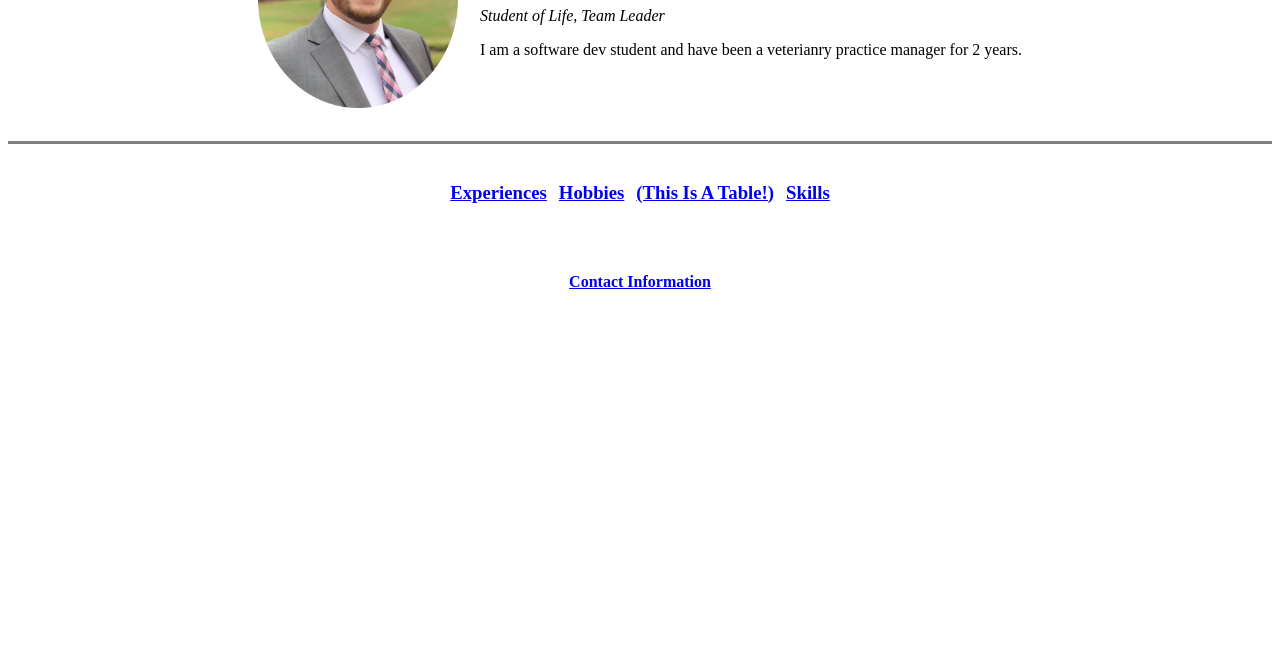
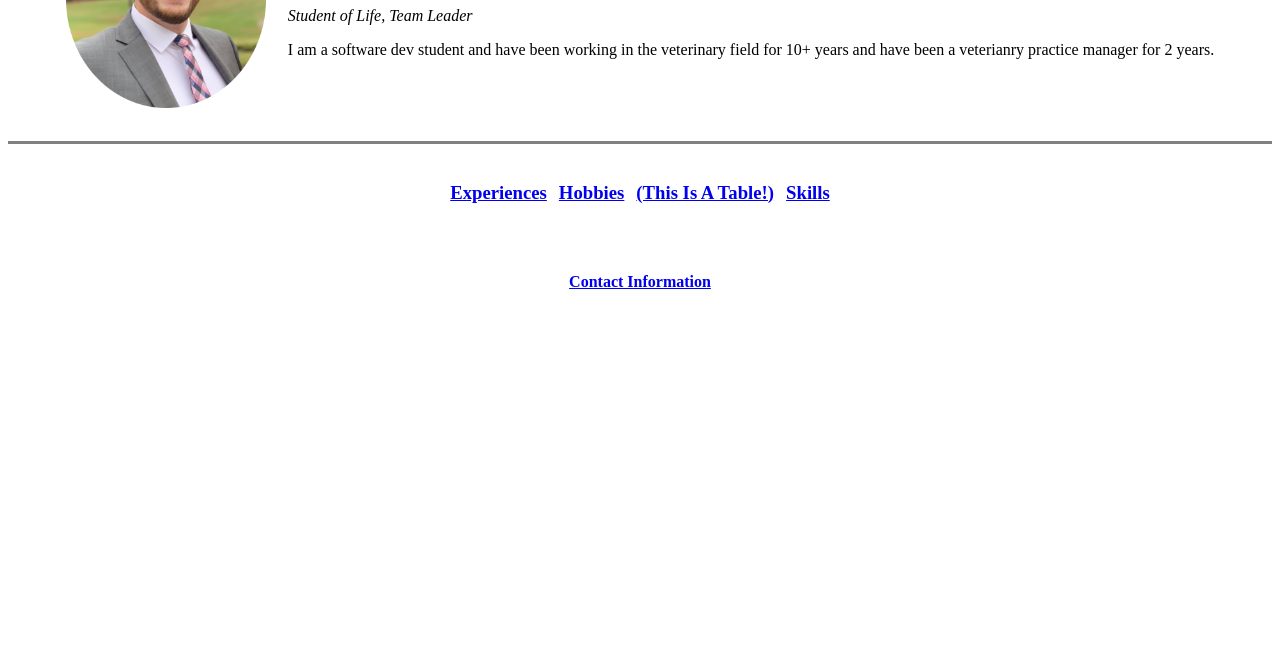
Before and after one commit to BigZ-TheTank/Personal-Website, a plain HTML site: page index.html in a window 1280 px wide. Shown: the part 139-800 px from the top of the page. Drawn offline with Linux system fonts and the light colour scheme.

Commit message:
Changed text on home page
added amount of time spent in veterinary field - "have been working in the veterinary field for 10+ years and have been"

```diff
--- a/index.html
+++ b/index.html
@@ -15,7 +15,7 @@
         <td>
           <h1>Zachary Glenn</h1>
           <p><em>Student of Life, Team Leader</em></p>
-          <p>I am a software dev student and have been a veterianry practice manager for 2 years.</p>
+          <p>I am a software dev student and have been working in the veterinary field for 10+ years and have been a veterianry practice manager for 2 years.</p>
         </td>
       </tr>
     </table>
```
